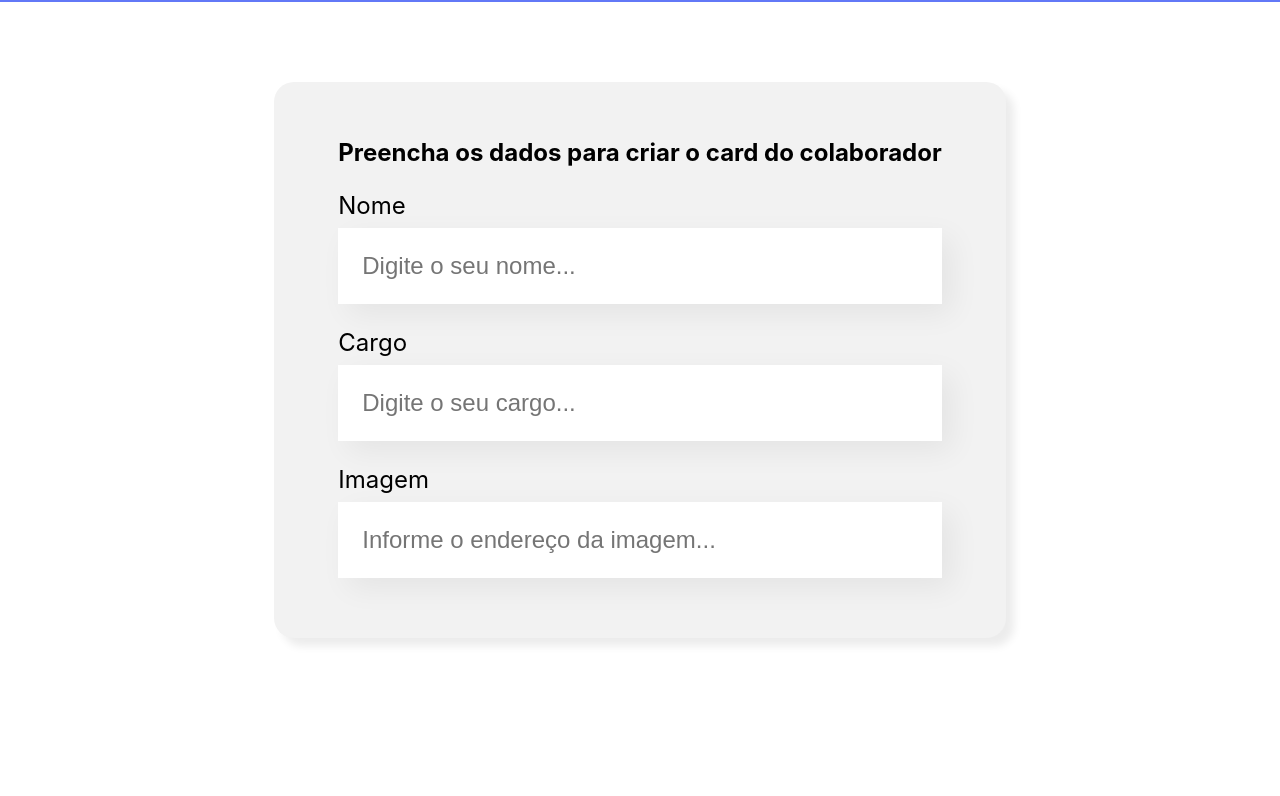
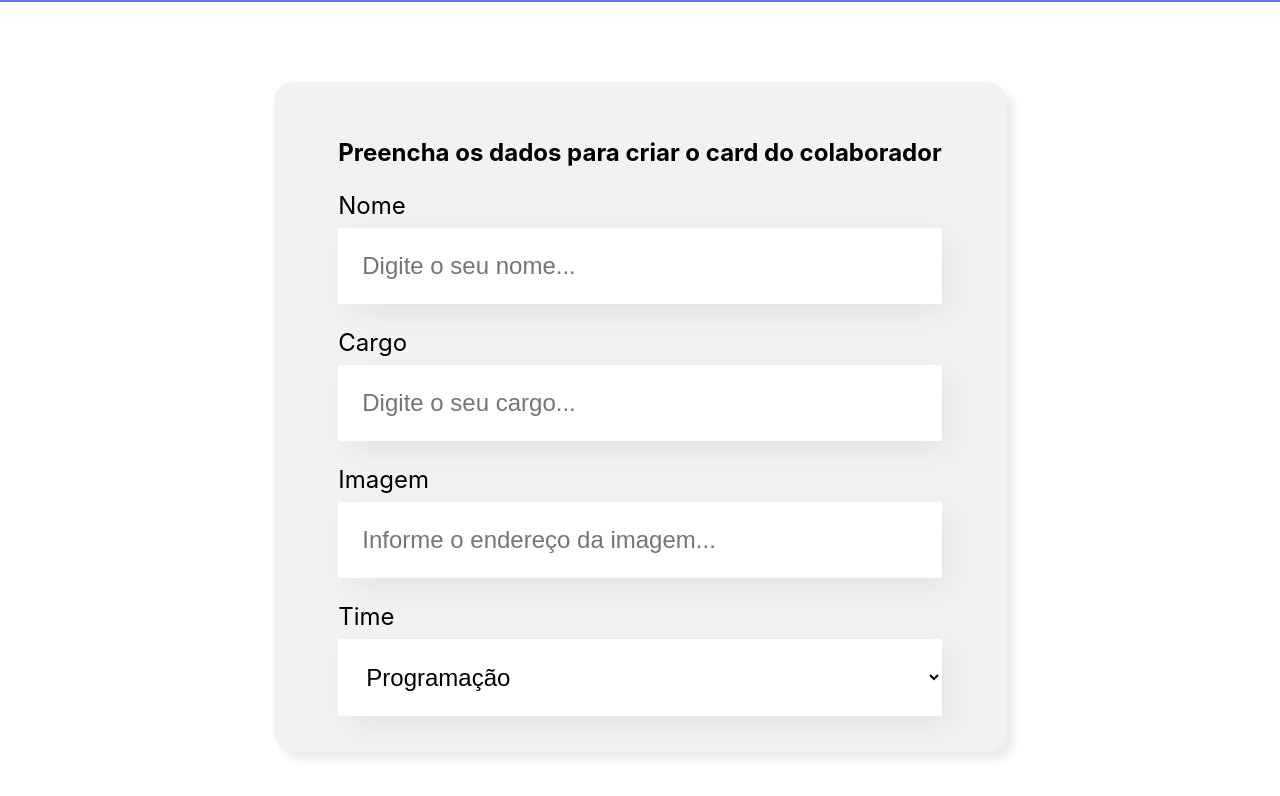
Before and after one commit to MatteusP/React-App-Docker, a React (Create React App) app: page / in a window 1280 px wide. Shown: the part 496-1292 px from the top of the page. Before the commit the page ends 1214 px from the top, so only its background shows below. Built offline with nearby package versions, Linux system fonts and the light colour scheme.

Commit message:
componente select

```diff
--- a/src/componentes/Formulario/index.js
+++ b/src/componentes/Formulario/index.js
@@ -1,7 +1,17 @@
 import './Formulario.css'
 import CampoTexto from '../CampoTexto';
+import ListaSuspensa from '../ListaSuspensa';
 
 const Formulario = () => {
+    const times = [
+        'Programação',
+        'Front-End',
+        'Data Science',
+        'DevOps',
+        'UX e Design',
+        'Mobile',
+        'Inovação e Gestão'
+    ]
     return (
         <section className="formulario">
             <form>
@@ -9,6 +19,7 @@
                 <CampoTexto label='Nome' placeholder='Digite o seu nome' />
                 <CampoTexto label='Cargo' placeholder='Digite o seu cargo' />
                 <CampoTexto label='Imagem' placeholder='Informe o endereço da imagem' />
+                <ListaSuspensa label='Time' itens={times}/>
             </form>
         </section>
     )
--- /dev/null
+++ b/src/componentes/ListaSuspensa/ListaSuspensa.css
@@ -0,0 +1,15 @@
+.lista-suspensa label{
+    display: block;
+    margin-bottom: 8px;
+    font-size: 24px;
+}
+
+.lista-suspensa select{
+    background-color: #FFF;
+    box-shadow: 10px 10px 30px rgba(0, 0, 0, 0.06);
+    width: 100%;
+    border: none;
+    font-size: 24px;
+    padding: 24px;
+    box-sizing: border-box;
+}
--- /dev/null
+++ b/src/componentes/ListaSuspensa/index.js
@@ -0,0 +1,16 @@
+import './ListaSuspensa.css'
+
+const ListaSuspensa = (props) => {
+    return(
+        <div className='lista-suspensa'>
+            <label>{props.label}</label>
+            <select>
+                {props.itens.map(item => {
+                   return <option key={item}>{item}</option>
+                })}
+            </select>
+        </div>
+    )
+}
+
+export default ListaSuspensa
```
